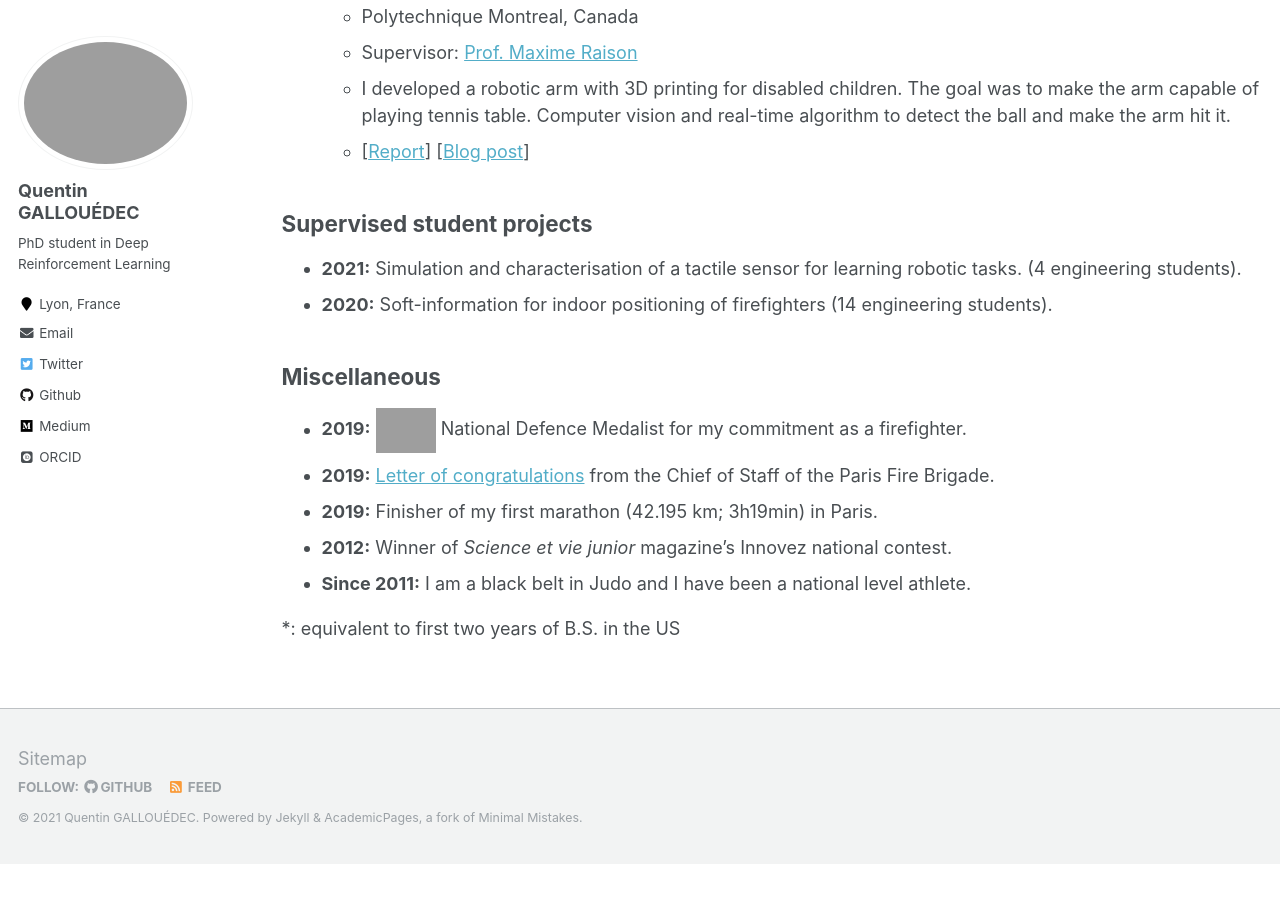
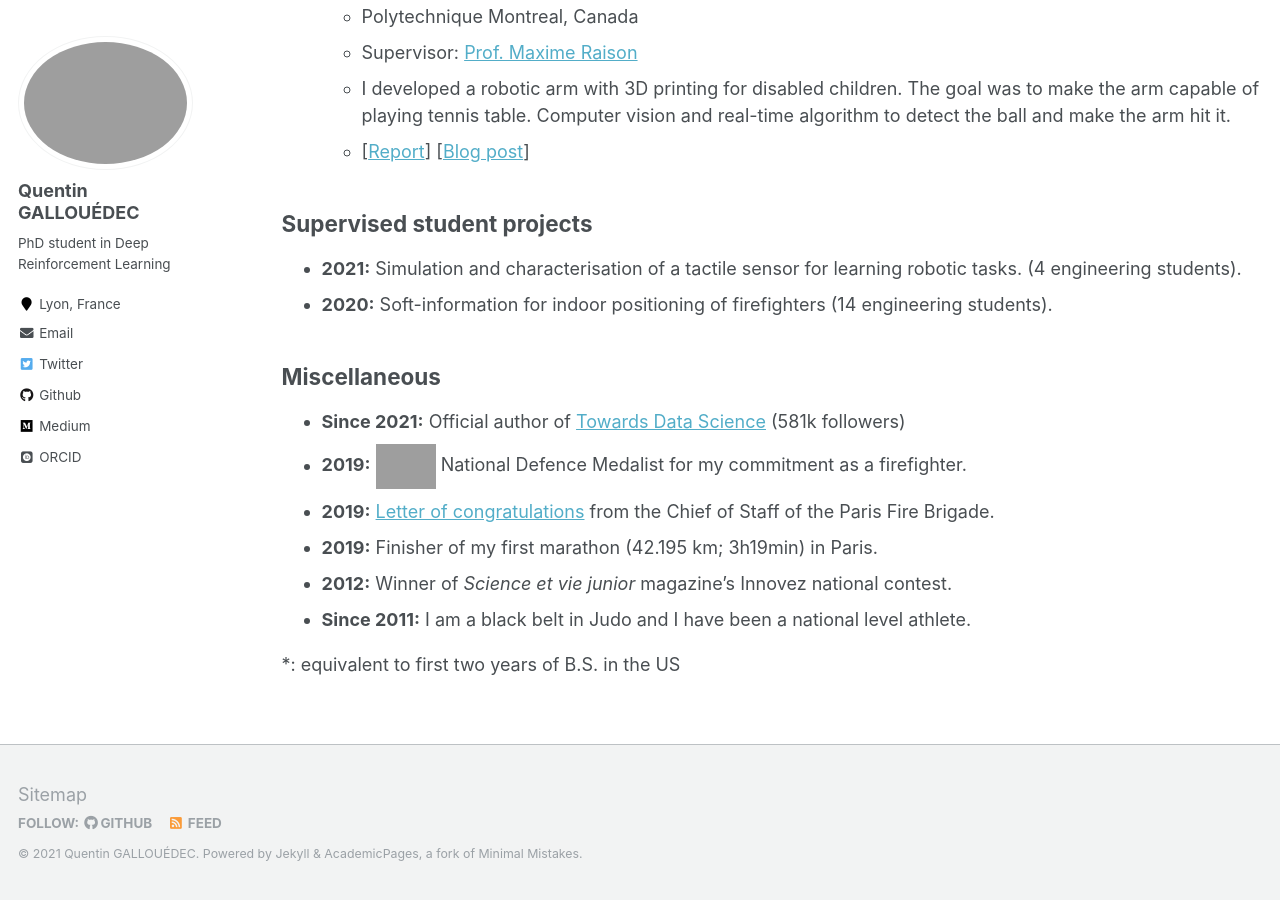
Before and after one commit to qgallouedec/qgallouedec.github.io, a Jekyll site: the page built from _pages/cv.md, in a window 1280 px wide and 900 px high, scrolled down 1502 px. Built offline with Jekyll 4.4.1, drawn with Linux system fonts in a browser that asks for light colours; some web fonts are replaced; before the commit the page ends 2366 px from its top, so only the background shows below that; grey boxes are pictures that could not be loaded.

Commit message:
tds author

```diff
--- a/_pages/cv.md
+++ b/_pages/cv.md
@@ -60,6 +60,7 @@ redirect_from:
 
 ## Miscellaneous
 
+* **Since 2021:** Official author of [Towards Data Science](https://towardsdatascience.com) (581k followers)
 * **2019:** <img alt="Medaille de la Defense Nationale Bronze ribbon.svg" src="//upload.wikimedia.org/wikipedia/commons/thumb/5/5e/Medaille_de_la_Defense_Nationale_Bronze_ribbon.svg/60px-Medaille_de_la_Defense_Nationale_Bronze_ribbon.svg.png" decoding="async" srcset="//upload.wikimedia.org/wikipedia/commons/thumb/5/5e/Medaille_de_la_Defense_Nationale_Bronze_ribbon.svg/90px-Medaille_de_la_Defense_Nationale_Bronze_ribbon.svg.png 1.5x, //upload.wikimedia.org/wikipedia/commons/thumb/5/5e/Medaille_de_la_Defense_Nationale_Bronze_ribbon.svg/120px-Medaille_de_la_Defense_Nationale_Bronze_ribbon.svg.png 2x" data-file-width="218" data-file-height="60" width="60" height="17"> National Defence Medalist for my commitment as a firefighter.
 * **2019:** [Letter of congratulations](../files/lettre_de_felicitations.pdf) from the Chief of Staff of the Paris Fire Brigade.
 * **2019:** Finisher of my first marathon (42.195 km; 3h19min) in Paris.
```
